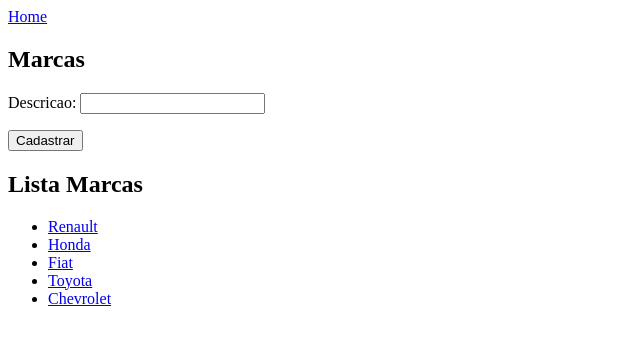
After one commit to dcafonso/projeto_estacionamento, a Django app: page /marcas/ in a window 1280 px wide. The commit adds this page. Shown: the top 345 px of the page, without its empty margins (0-640 px from the left). Run offline with Django 3.2, Linux system fonts and the light colour scheme; data comes from the database, SQL or seed files in the repository; both versions use the stored data as it was after the commit.

Commit message:
CRUD das classes Marca e CorVeiculo

```diff
--- a/core/admin.py
+++ b/core/admin.py
@@ -1,4 +1,5 @@
 from django.contrib import admin
+
 from .models import (
     Parametro,
     Pessoa,
--- a/core/forms.py
+++ b/core/forms.py
@@ -1,6 +1,9 @@
 from django.forms import ModelForm
+
 from .models import (
     Pessoa,
+    Marca,
+    CorVeiculo,
     Veiculo,
     MovtoRotativo,
     Mensalista
@@ -10,6 +13,18 @@ from .models import (
 class PessoaForm(ModelForm):
     class Meta:
         model = Pessoa
+        fields = '__all__'
+
+
+class MarcaForm(ModelForm):
+    class Meta:
+        model = Marca
+        fields = '__all__'
+
+
+class CorVeiculoForm(ModelForm):
+    class Meta:
+        model = CorVeiculo
         fields = '__all__'
 
 
--- a/core/templates/core/index.html
+++ b/core/templates/core/index.html
@@ -2,6 +2,8 @@
 
 <ul>
     <li> <a href="{% url 'core_lista_pessoas' %}">Pessoas</a> </li>
+    <li> <a href="{% url 'core_lista_marcas' %}">Marcas</a> </li>
+    <li> <a href="{% url 'core_lista_cores' %}">Cores</a> </li>
     <li> <a href="{% url 'core_lista_veiculos' %}">Veículos</a> </li>
     <li> <a href="{% url 'core_lista_mensalistas' %}">Mensalistas</a> </li>
     <li> <a href="{% url 'core_lista_mov_rotativos' %}">Movimentos Rotativos</a> </li>
--- /dev/null
+++ b/core/templates/core/lista_marcas.html
@@ -0,0 +1,18 @@
+<a href="{% url 'core_home' %}">Home</a>
+
+<h2>Marcas</h2>
+<form action="{% url 'core_marca_novo' %}" method="POST">
+    {% csrf_token %}
+
+    {{ form.as_p }}
+    <button type="submit">Cadastrar</button>
+</form>
+
+<h2>Lista Marcas</h2>
+<ul>
+    {% for marca in marcas %}
+    <li>
+        <a href="{% url 'core_marca_update' marca.id %}"> {{ marca.descricao }} </a>
+    </li>
+    {% endfor %}
+</ul>
--- a/core/urls.py
+++ b/core/urls.py
@@ -1,10 +1,19 @@
 from django.urls import re_path
+
 from .views import (
     home,
     lista_pessoas,
     pessoa_novo,
     pessoa_update,
     pessoa_delete,
+    lista_marcas,
+    marca_novo,
+    marca_update,
+    marca_delete,
+    lista_cores,
+    cor_novo,
+    cor_update,
+    cor_delete,
     lista_veiculos,
     veiculo_novo,
     veiculo_update,
@@ -30,6 +39,18 @@ urlpatterns = [
             pessoa_update, name='core_pessoa_update'),
     re_path(r'^pessoas-delete/(?P<id>\d+)$',
             pessoa_delete, name='core_pessoa_delete'),
+
+    re_path(r'^marcas/$', lista_marcas, name='core_lista_marcas'),
+    re_path(r'^marcas-novo/$', marca_novo, name='core_marca_novo'),
+    re_path(r'^marcas-update/(?P<id>\d+)$',
+            marca_update, name='core_marca_update'),
+    re_path(r'^marcas-delete/(?P<id>\d+)$',
+            marca_delete, name='core_marca_delete'),
+
+    re_path(r'^cores/$', lista_cores, name='core_lista_cores'),
+    re_path(r'^cores-novo/$', cor_novo, name='core_cor_novo'),
+    re_path(r'^cores-update/(?P<id>\d+)$', cor_update, name='core_cor_update'),
+    re_path(r'^cores-delete/(?P<id>\d+)$', cor_delete, name='core_cor_delete'),
 
     re_path(r'^veiculos/$', lista_veiculos, name='core_lista_veiculos'),
     re_path(r'^veiculos-novo/$', veiculo_novo, name='core_veiculo_novo'),
--- a/core/views.py
+++ b/core/views.py
@@ -2,6 +2,8 @@ from django.shortcuts import render, redirect
 
 from .models import (
     Pessoa,
+    Marca,
+    CorVeiculo,
     Veiculo,
     MovtoRotativo,
     Mensalista,
@@ -10,6 +12,8 @@ from .models import (
 
 from .forms import (
     PessoaForm,
+    MarcaForm,
+    CorVeiculoForm,
     VeiculoForm,
     MovtoRotativoForm,
     MensalistaForm
@@ -57,6 +61,82 @@ def pessoa_delete(request, id):
         return redirect('core_lista_pessoas')
     else:
         return render(request, 'core/delete_confirm.html', {'obj': pessoa})
+
+
+def lista_marcas(request):
+    marcas = Marca.objects.all()
+    form = MarcaForm()
+    dados = {'marcas': marcas, 'form': form}
+    return render(request, 'core/lista_marcas.html', dados)
+
+
+def marca_novo(request):
+    form = MarcaForm(request.POST or None)
+    if form.is_valid():
+        form.save()
+    return redirect('core_lista_marcas')
+
+
+def marca_update(request, id):
+    dados = {}
+    marca = Marca.objects.get(id=id)
+    form = MarcaForm(request.POST or None, instance=marca)
+    dados['marca'] = marca
+    dados['form'] = form
+
+    if request.method == 'POST':
+        if form.is_valid():
+            form.save()
+            return redirect('core_lista_marcas')
+    else:
+        return render(request, 'core/update_marca.html', dados)
+
+
+def marca_delete(request, id):
+    marca = Marca.objects.get(id=id)
+    if request.method == 'POST':
+        marca.delete()
+        return redirect('core_lista_marcas')
+    else:
+        return render(request, 'core/delete_confirm.html', {'obj': marca})
+
+
+def lista_cores(request):
+    cores = CorVeiculo.objects.all()
+    form = CorVeiculoForm()
+    dados = {'cores': cores, 'form': form}
+    return render(request, 'core/lista_cores.html', dados)
+
+
+def cor_novo(request):
+    form = CorVeiculoForm(request.POST or None)
+    if form.is_valid():
+        form.save()
+    return redirect('core_lista_cores')
+
+
+def cor_update(request, id):
+    dados = {}
+    cor = CorVeiculo.objects.get(id=id)
+    form = CorVeiculoForm(request.POST or None, instance=cor)
+    dados['cor'] = cor
+    dados['form'] = form
+
+    if request.method == 'POST':
+        if form.is_valid():
+            form.save()
+            return redirect('core_lista_cores')
+    else:
+        return render(request, 'core/update_cor.html', dados)
+
+
+def cor_delete(request, id):
+    cor = CorVeiculo.objects.get(id=id)
+    if request.method == 'POST':
+        cor.delete()
+        return redirect('core_lista_cores')
+    else:
+        return render(request, 'core/delete_confirm.html', {'obj': cor})
 
 
 def lista_veiculos(request):
```
Also changed, not shown: core/templates/core/lista_cores.html (added, +18 -0 lines), core/templates/core/update_cor.html (added, +11 -0 lines), core/templates/core/update_marca.html (added, +11 -0 lines), db.sqlite3.
